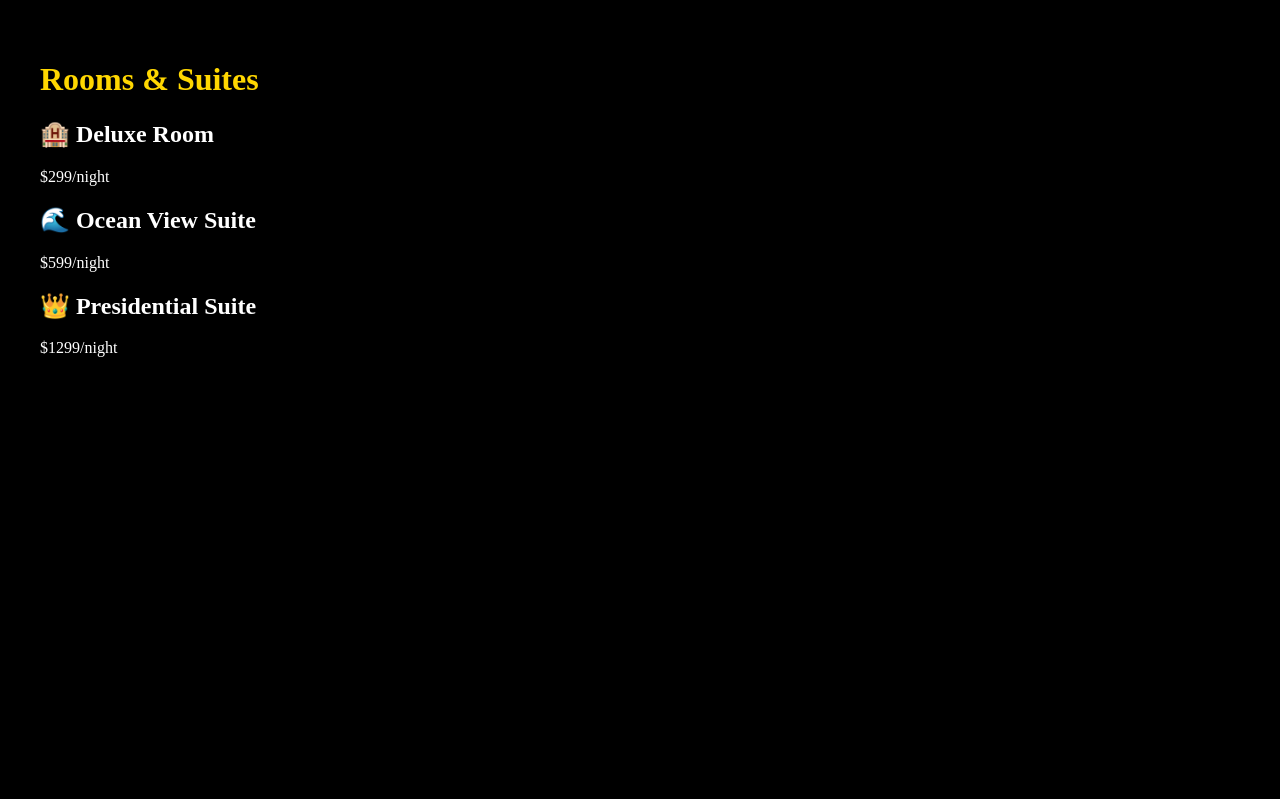
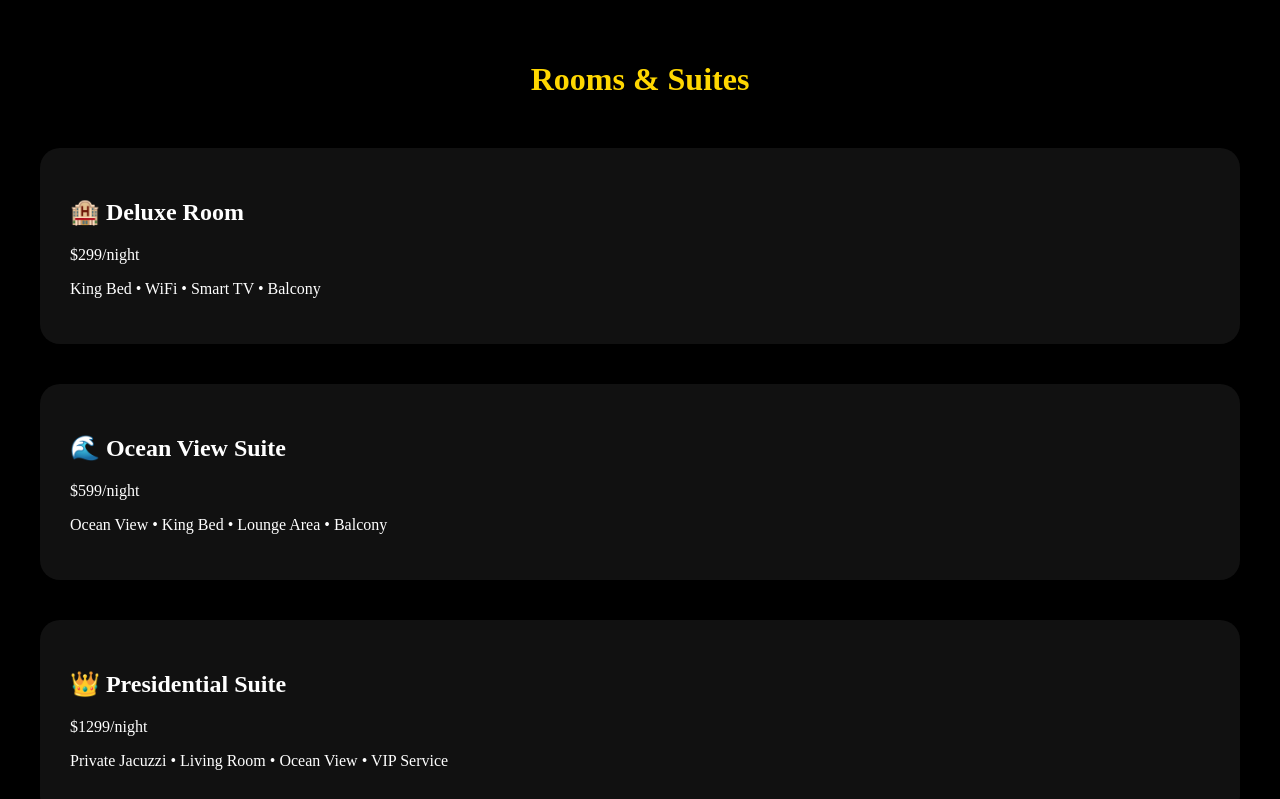
Before and after one commit to mbindaalphachia9-del/OHAU-HOTEL-RESORT, a Next.js app: page /rooms in a window 1280 px wide. Shown: the top 799 px of the page. Built offline with nearby package versions, Linux system fonts and the light colour scheme.

Commit message:
Update page.tsx

```diff
--- a/app/rooms/page.tsx
+++ b/app/rooms/page.tsx
@@ -1,16 +1,61 @@
 export default function RoomsPage() {
   return (
-    <main style={{ backgroundColor: "#000", color: "#fff", minHeight: "100vh", padding: "40px" }}>
-      <h1 style={{ color: "gold" }}>Rooms & Suites</h1>
+    <main
+      style={{
+        backgroundColor: "#000",
+        color: "#fff",
+        minHeight: "100vh",
+        padding: "40px",
+      }}
+    >
+      <h1 style={{ color: "gold", textAlign: "center" }}>
+        Rooms & Suites
+      </h1>
 
+      <div
+        style={{
+          display: "flex",
+          flexDirection: "column",
+          gap: "40px",
+          marginTop: "50px",
+        }}
+      >
+        <div
+          style={{
+            backgroundColor: "#111",
+            padding: "30px",
+            borderRadius: "20px",
+          }}
+        >
           <h2>🏨 Deluxe Room</h2>
           <p>$299/night</p>
+          <p>King Bed • WiFi • Smart TV • Balcony</p>
+        </div>
 
+        <div
+          style={{
+            backgroundColor: "#111",
+            padding: "30px",
+            borderRadius: "20px",
+          }}
+        >
           <h2>🌊 Ocean View Suite</h2>
           <p>$599/night</p>
+          <p>Ocean View • King Bed • Lounge Area • Balcony</p>
+        </div>
 
+        <div
+          style={{
+            backgroundColor: "#111",
+            padding: "30px",
+            borderRadius: "20px",
+          }}
+        >
           <h2>👑 Presidential Suite</h2>
           <p>$1299/night</p>
+          <p>Private Jacuzzi • Living Room • Ocean View • VIP Service</p>
+        </div>
+      </div>
     </main>
   );
 }
```
Lines whose indentation alone changed are shown as unchanged.
